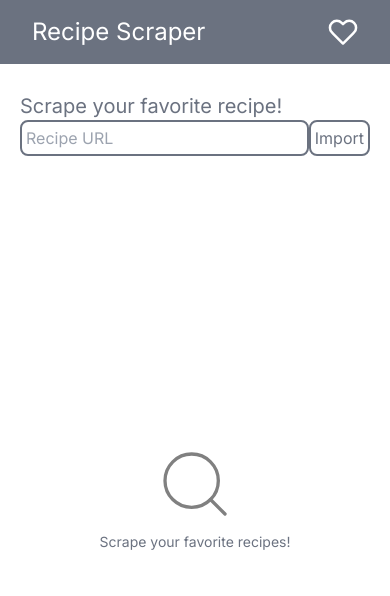
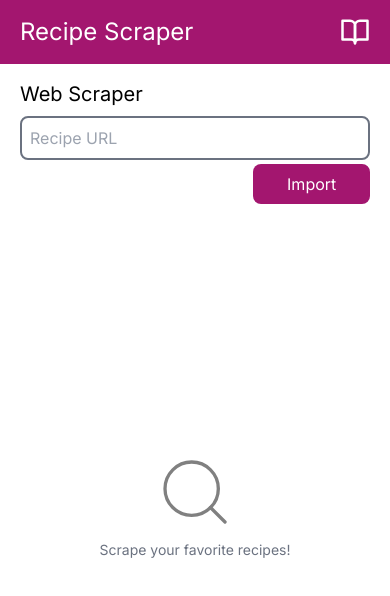
Before and after one commit to reloaddev/recipe_keeper, a Next.js app in the folder frontend/: page / in a window 390 px wide. Shown: the top 596 px of the page. Built offline with nearby package versions, Linux system fonts and the light colour scheme.

Commit message:
Update mobile design - update colors - update cookbook icon - add headings for every page

```diff
--- a/frontend/src/app/cookbook/page.tsx
+++ b/frontend/src/app/cookbook/page.tsx
@@ -5,7 +5,7 @@ import {Recipe} from "@/src/lib/scrape.util";
 import {useRouter} from "next/navigation";
 import {Trash2} from "react-feather";
 
-export default function CookBook() {
+export default function Page() {
 
     async function deleteRecipe(id: number | undefined) {
         if (!id) throw new Error("Recipe has no ID!");
@@ -44,6 +44,7 @@ export default function CookBook() {
 
     return (
         <div className="flex flex-col gap-5 p-5">
+            <h3 className="text-xl">Saved Recipes</h3>
             {recipeListItems}
         </div>
     )
--- a/frontend/src/app/empty-state.tsx
+++ b/frontend/src/app/empty-state.tsx
@@ -2,8 +2,8 @@ import {Search} from "react-feather";
 
 export function EmptyState() {
     return (
-        <div className="flex flex-col items-center mt-72 gap-2">
-            <Search size={80} strokeWidth={1}  color={"grey"}></Search>
+        <div className="flex flex-col items-center mt-60 gap-2">
+            <Search size={80} strokeWidth={1}  color={"gray"}></Search>
             <p className="text-sm text-gray-500">Scrape your favorite recipes!</p>
         </div>
     )
--- a/frontend/src/app/error-state.tsx
+++ b/frontend/src/app/error-state.tsx
@@ -2,7 +2,7 @@ import {Link} from "react-feather";
 
 export function ErrorState() {
     return (
-        <div className="flex flex-col items-center mt-72 gap-2">
+        <div className="flex flex-col items-center mt-60 gap-2">
             <Link size={80} strokeWidth={0.5} color={"red"}/>
             <p className="text-red-500">Unsupported URL</p>
         </div>
--- a/frontend/src/app/globals.css
+++ b/frontend/src/app/globals.css
@@ -5,3 +5,19 @@
 .display-linebreak {
     white-space: pre-line;
 }
+
+.text-violet {
+    color: #A3166F;
+}
+
+.bg-violet {
+    background-color: #A3166F;
+}
+
+.border-violet {
+    border-color: #A3166F;
+}
+
+.violet::placeholder {
+    color: #A3166F;
+}
--- a/frontend/src/app/header.tsx
+++ b/frontend/src/app/header.tsx
@@ -1,6 +1,6 @@
 "use client"
 
-import {Heart} from "react-feather";
+import {BookOpen} from "react-feather";
 import {useRouter} from "next/navigation";
 
 export default function Header() {
@@ -12,9 +12,9 @@ export default function Header() {
     }
 
     return (
-        <header className="flex justify-between items-center bg-gray-500 h-16 p-8">
+        <header className="flex justify-between items-center bg-violet h-16 px-5 py-8">
             <h1 onClick={() => redirectTo("/")} className="text-2xl text-white">Recipe Scraper</h1>
-            <Heart onClick={() => redirectTo("/cookbook")} size={30} color="white"/>
+            <BookOpen onClick={() => redirectTo("/cookbook")} size={30} color="white"/>
         </header>
     )
 }
--- a/frontend/src/app/loading-state.tsx
+++ b/frontend/src/app/loading-state.tsx
@@ -2,7 +2,7 @@ import {ClockLoader} from "react-spinners";
 
 export function LoadingState({loading}: {loading: boolean}) {
     return (
-        <div className="flex flex-col items-center mt-72">
+        <div className="flex flex-col items-center mt-60">
             <ClockLoader loading={loading} color={"grey"}></ClockLoader>
         </div>
     )
--- a/frontend/src/app/page.tsx
+++ b/frontend/src/app/page.tsx
@@ -6,7 +6,7 @@ export default function Home() {
 
     return (
         <>
-            <main className="flex flex-col mt-5 p-2 sm:p-10">
+            <main className="flex flex-col p-2 sm:p-10">
                 <RecipeParser/>
             </main>
         </>
--- a/frontend/src/app/recipe-parser.tsx
+++ b/frontend/src/app/recipe-parser.tsx
@@ -34,14 +34,14 @@ export function RecipeParser() {
     }
 
     return (
-        <div className="px-3">
-            <h1 className="text-xl text-gray-500">Scrape your favorite recipe!</h1>
-            <div className="flex w-full sm:w-3/4">
+        <div className="flex flex-col gap-2 px-3 mt-2">
+            <h3 className="text-xl">Web Scraper</h3>
+            <div className="flex flex-col w-full sm:w-3/4 gap-1">
                 <input type="text"
-                       className="w-5/6 border-2 border-gray-500 rounded-lg p-1" placeholder="Recipe URL"
+                       className="border-2 border-gray-500 rounded-lg p-2" placeholder="Recipe URL"
                        onChange={event => setUrl(event.target.value)} value={url}/>
                 <button
-                    className="text-gray-500 border-2 border-gray-500 rounded-lg p-1"
+                    className="w-1/3 self-end text-white bg-violet rounded-lg p-2"
                     onClick={scrape}>
                     Import
                 </button>
--- a/frontend/src/app/recipe/[id].tsx
+++ b/frontend/src/app/recipe/[id].tsx
@@ -23,7 +23,7 @@ export default function RecipeView({recipe}: {recipe: Recipe}) {
             <ul>{ingredientItems}</ul>
             <h1 className="text-xl mt-7">Instructions</h1>
             <div className="display-linebreak">{formattedInstructions}</div>
-            <button onClick={saveRecipe} className="mt-5 border-2 border-black rounded-lg p-1 ml-auto">Save</button>
+            <button onClick={saveRecipe} className="w-1/3 mt-5 text-white bg-violet rounded-lg p-2 ml-auto">Save</button>
         </div>
     )
 
```
